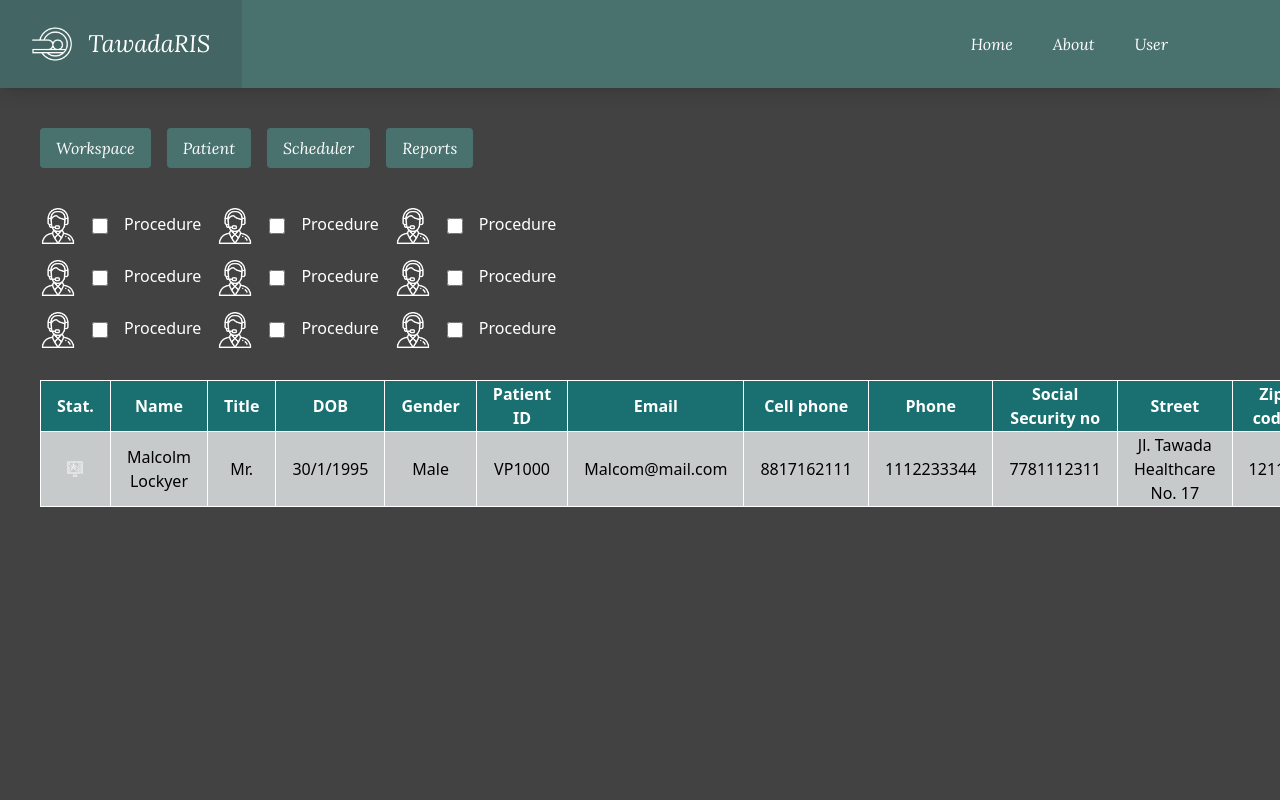
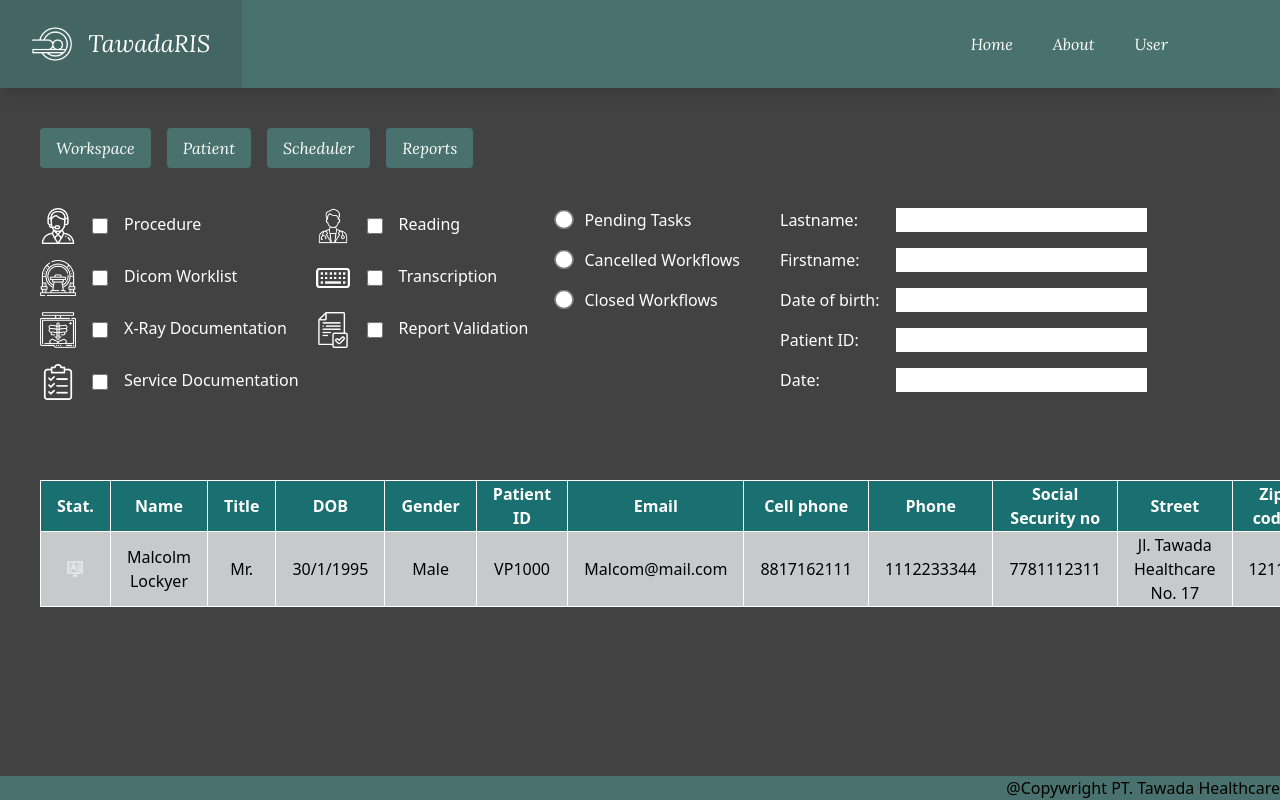
Before and after one commit to edgardimas/ris-client, a Vue app: page / in a window 1280 px wide. Shown: the top 800 px of the page. Built offline with nearby package versions, Linux system fonts and the light colour scheme.

Commit message:
workspace template done

```diff
--- a/src/App.vue
+++ b/src/App.vue
@@ -1,13 +1,18 @@
 <template>
-  <div class="flex flex-col min-h-screen bg-theme-background">
-    <SiteNavigation class="font-Lora" />
-    <RouterView />
+  <div class="flex flex-col min-h-screen justify-between bg-theme-background">
+    <div>
+      <SiteNavigation class="font-Lora" />
+      <RouterView />
+    </div>
+
+    <FootBar class="flex justify-end" />
   </div>
 </template>
 
 <script setup>
 import { RouterView } from 'vue-router'
 import SiteNavigation from './components/SiteNavigation.vue'
+import FootBar from './components/FootBar.vue'
 </script>
 
 <style lang="scss" scoped></style>
--- /dev/null
+++ b/src/components/FootBar.vue
@@ -0,0 +1,9 @@
+<template>
+  <div class="bg-theme-primary">
+    <p>@Copywright PT. Tawada Healthcare</p>
+  </div>
+</template>
+
+<script setup></script>
+
+<style lang="scss" scoped></style>
--- a/src/components/WorkSpace.vue
+++ b/src/components/WorkSpace.vue
@@ -1,5 +1,5 @@
 <template>
-  <div class="text-white flex flex-col gap-4">
+  <div class="text-white flex flex-col gap-16">
     <div class="workspace-functional flex flex-row gap-4">
       <div class="column-functional">
         <div class="flex flex-row gap-4">
@@ -8,48 +8,84 @@
           <p class="mt-1">Procedure</p>
         </div>
         <div class="flex flex-row gap-4 mt-4">
-          <img src="../assets/icons/customerService.png" class="w-9" />
+          <img src="../assets/icons/mriScanner.png" class="w-9" />
           <input type="checkbox" class="w-4" id="checkbox" v-model="checked" />
-          <p class="mt-1">Procedure</p>
+          <p class="mt-1">Dicom Worklist</p>
         </div>
         <div class="flex flex-row gap-4 mt-4">
-          <img src="../assets/icons/customerService.png" class="w-9" />
+          <img src="../assets/icons/ribScreen.png" class="w-9" />
           <input type="checkbox" class="w-4" id="checkbox" v-model="checked" />
-          <p class="mt-1">Procedure</p>
+          <p class="mt-1">X-Ray Documentation</p>
+        </div>
+        <div class="flex flex-row gap-4 mt-4">
+          <img src="../assets/icons/formList.png" class="w-9" />
+          <input type="checkbox" class="w-4" id="checkbox" v-model="checked" />
+          <p class="mt-1">Service Documentation</p>
         </div>
       </div>
       <div class="column-functional">
         <div class="flex flex-row gap-4">
-          <img src="../assets/icons/customerService.png" class="w-9" />
+          <img src="../assets/icons/doctorImage.png" class="w-9" />
           <input type="checkbox" class="w-4" id="checkbox" v-model="checked" />
-          <p class="mt-1">Procedure</p>
+          <p class="mt-1">Reading</p>
         </div>
         <div class="flex flex-row gap-4 mt-4">
-          <img src="../assets/icons/customerService.png" class="w-9" />
+          <img src="../assets/icons/keyboardSimple.png" class="w-9" />
           <input type="checkbox" class="w-4" id="checkbox" v-model="checked" />
-          <p class="mt-1">Procedure</p>
+          <p class="mt-1">Transcription</p>
         </div>
         <div class="flex flex-row gap-4 mt-4">
-          <img src="../assets/icons/customerService.png" class="w-9" />
+          <img src="../assets/icons/checklistForm.png" class="w-9" />
           <input type="checkbox" class="w-4" id="checkbox" v-model="checked" />
-          <p class="mt-1">Procedure</p>
+          <p class="mt-1">Report Validation</p>
         </div>
       </div>
-      <div class="column-functional">
-        <div class="flex flex-row gap-4">
-          <img src="../assets/icons/customerService.png" class="w-9" />
-          <input type="checkbox" class="w-4" id="checkbox" v-model="checked" />
-          <p class="mt-1">Procedure</p>
+      <div class="column-functional flex flex-col">
+        <div>
+          <input type="radio" id="one" value="One" v-model="picked" class="w-10" />
+          <label for="one">Pending Tasks</label>
         </div>
-        <div class="flex flex-row gap-4 mt-4">
-          <img src="../assets/icons/customerService.png" class="w-9" />
-          <input type="checkbox" class="w-4" id="checkbox" v-model="checked" />
-          <p class="mt-1">Procedure</p>
+        <div class="mt-4">
+          <input type="radio" id="one" value="One" v-model="picked" class="w-10" />
+          <label for="one">Cancelled Workflows</label>
         </div>
-        <div class="flex flex-row gap-4 mt-4">
-          <img src="../assets/icons/customerService.png" class="w-9" />
-          <input type="checkbox" class="w-4" id="checkbox" v-model="checked" />
-          <p class="mt-1">Procedure</p>
+        <div class="mt-4">
+          <input type="radio" id="one" value="One" v-model="picked" class="w-10" />
+          <label for="one">Closed Workflows</label>
+        </div>
+      </div>
+      <div class="column-functional flex flex-col ml-6">
+        <div>
+          <label for="lastname"> Lastname: </label>
+        </div>
+        <div class="mt-4">
+          <label for="firstname"> Firstname: </label>
+        </div>
+        <div class="mt-4">
+          <label for="dob"> Date of birth: </label>
+        </div>
+        <div class="mt-4">
+          <label for="patient-id"> Patient ID: </label>
+        </div>
+        <div class="mt-4">
+          <label for="date"> Date: </label>
+        </div>
+      </div>
+      <div class="column-functional flex flex-col">
+        <div>
+          <input type="text" id="lastname" v-model="input" class="pl-5" />
+        </div>
+        <div class="mt-4">
+          <input type="text" id="firstname" v-model="input" class="pl-5" />
+        </div>
+        <div class="mt-4">
+          <input type="text" id="dob" v-model="input" class="pl-5" />
+        </div>
+        <div class="mt-4">
+          <input type="text" id="patient-id" v-model="input" class="pl-5" />
+        </div>
+        <div class="mt-4">
+          <input type="text" id="date" v-model="input" class="pl-5" />
         </div>
       </div>
     </div>
@@ -106,4 +142,7 @@
 .row {
   margin: 0 auto;
 }
+input[type='radio'] {
+  transform: scale(1.5);
+}
 </style>
```
